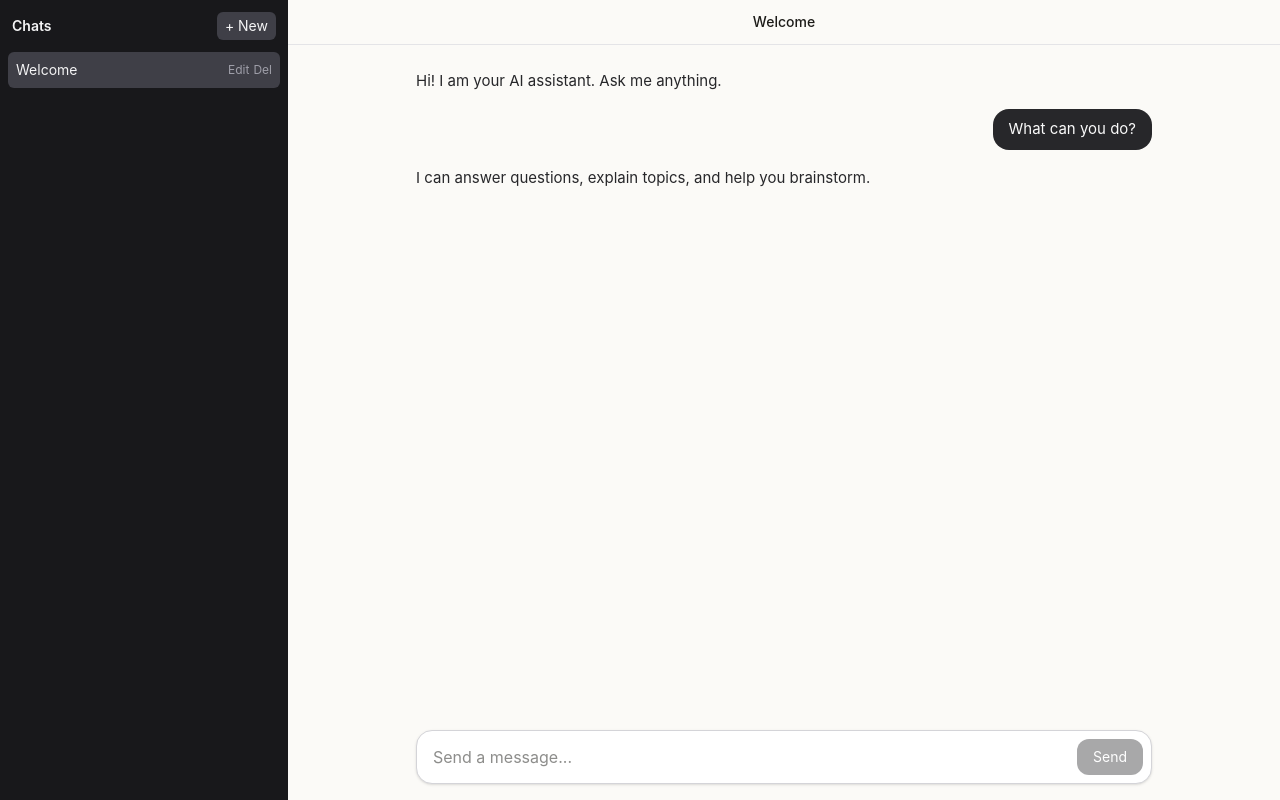
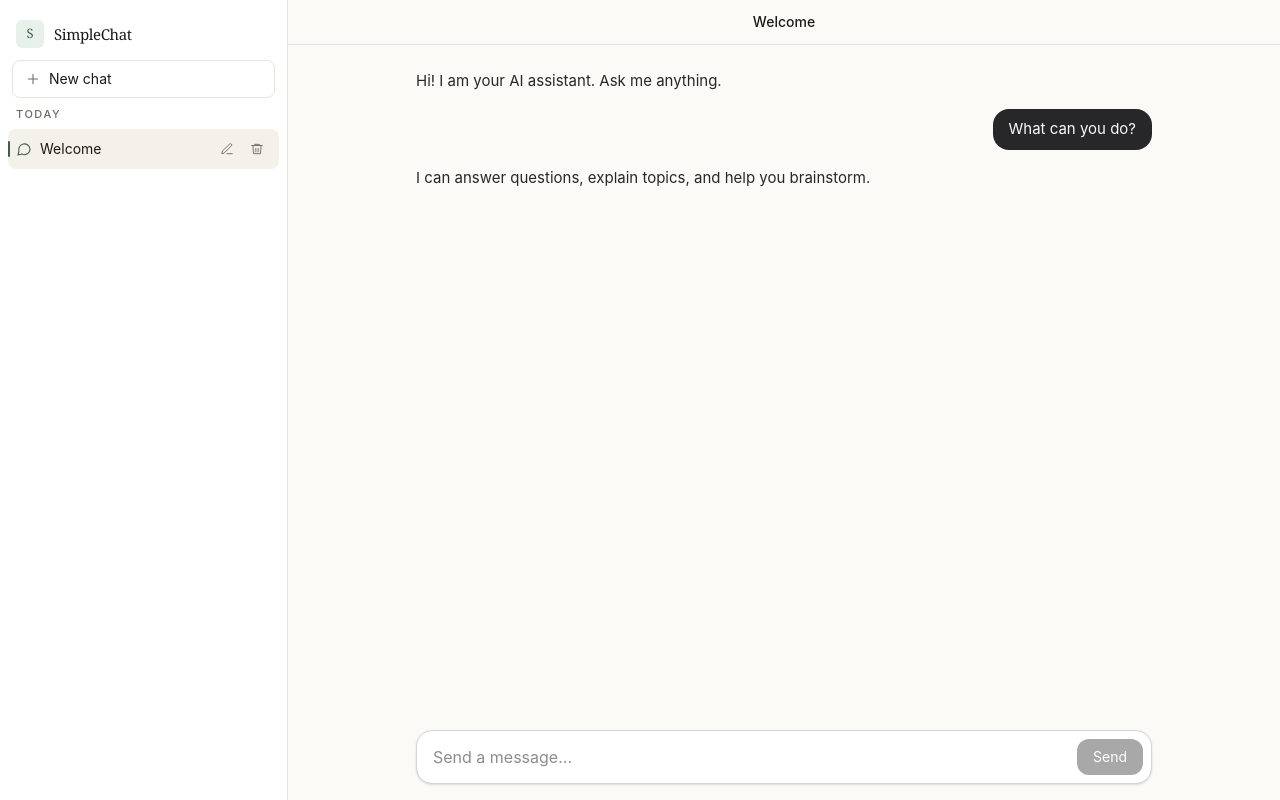
Before and after one commit to LaDonaAmor/simplechat.ai, a React (Vite) app: page / in a window 1280 px wide. Both pictures are taken after a click on the button "Welcome". Built offline with nearby package versions, Linux system fonts and the light colour scheme.

Commit message:
feat: redesign sidebar with grouped conversations and icon actions

```diff
--- a/src/components/Sidebar.tsx
+++ b/src/components/Sidebar.tsx
@@ -1,5 +1,6 @@
 import { useState } from "react";
 import type { Conversation } from "../types/chat";
+import { ChatIcon, CloseIcon, PencilIcon, PlusIcon, TrashIcon } from "./icons";
 
 interface SidebarProps {
   conversations: Conversation[];
@@ -12,8 +13,41 @@ interface SidebarProps {
   onDelete: (id: string) => void;
 }
 
-const actionClasses =
-  "text-xs text-zinc-400 opacity-100 transition hover:text-zinc-100 focus-visible:opacity-100 md:opacity-0 md:group-hover:opacity-100 md:group-focus-within:opacity-100";
+interface Group {
+  label: string;
+  items: Conversation[];
+}
+
+const iconButton =
+  "grid h-7 w-7 place-items-center rounded-md text-muted transition hover:bg-surface focus-visible:outline-none focus-visible:ring-2 focus-visible:ring-accent/40";
+
+function groupByRecency(conversations: Conversation[]): Group[] {
+  const now = new Date();
+  const startOfToday = new Date(
+    now.getFullYear(),
+    now.getMonth(),
+    now.getDate(),
+  ).getTime();
+  const startOfYesterday = startOfToday - 86_400_000;
+  const sevenDaysAgo = startOfToday - 6 * 86_400_000;
+
+  const groups: Group[] = [
+    { label: "Today", items: [] },
+    { label: "Yesterday", items: [] },
+    { label: "Previous 7 days", items: [] },
+    { label: "Older", items: [] },
+  ];
+
+  const sorted = [...conversations].sort((a, b) => b.createdAt - a.createdAt);
+  for (const c of sorted) {
+    if (c.createdAt >= startOfToday) groups[0].items.push(c);
+    else if (c.createdAt >= startOfYesterday) groups[1].items.push(c);
+    else if (c.createdAt >= sevenDaysAgo) groups[2].items.push(c);
+    else groups[3].items.push(c);
+  }
+
+  return groups.filter((g) => g.items.length > 0);
+}
 
 export default function Sidebar({
   conversations,
@@ -27,6 +61,7 @@ export default function Sidebar({
 }: SidebarProps) {
   const [editingId, setEditingId] = useState<string | null>(null);
   const [draft, setDraft] = useState("");
+  const groups = groupByRecency(conversations);
 
   function commit() {
     if (editingId && draft.trim()) onRename(editingId, draft.trim());
@@ -40,43 +75,84 @@ export default function Sidebar({
           type="button"
           aria-label="Close conversations"
           onClick={onClose}
-          className="fixed inset-0 z-20 bg-black/50 md:hidden"
+          className="fixed inset-0 z-20 bg-black/30 md:hidden"
         />
       )}
       <aside
         id="conversation-sidebar"
         aria-label="Conversations"
-        className={`fixed inset-y-0 left-0 z-30 flex w-72 flex-col bg-zinc-900 text-zinc-100 transition-transform md:static md:translate-x-0 ${
+        className={`fixed inset-y-0 left-0 z-30 flex w-72 flex-col border-r border-line bg-surface text-ink transition-transform md:static md:translate-x-0 ${
           isOpen ? "translate-x-0" : "-translate-x-full"
         }`}
       >
-        <div className="flex items-center justify-between gap-2 p-3">
-          <span className="text-sm font-semibold">Chats</span>
+        <div className="flex items-center justify-between px-4 pb-3 pt-5">
+          <div className="flex items-center gap-2.5">
+            <span
+              aria-hidden
+              className="grid h-7 w-7 place-items-center rounded-md bg-accent-soft font-serif text-[13px] font-medium text-accent"
+            >
+              S
+            </span>
+            <span className="font-serif text-[15px] tracking-tight">
+              SimpleChat
+            </span>
+          </div>
+          <button
+            type="button"
+            onClick={onClose}
+            aria-label="Close conversations"
+            className={`${iconButton} md:hidden`}
+          >
+            <CloseIcon className="h-4 w-4" />
+          </button>
+        </div>
+
+        <div className="px-3 pb-2">
           <button
             type="button"
             onClick={onNew}
-            className="rounded-md bg-zinc-700 px-2 py-1 text-sm hover:bg-zinc-600"
+            className="flex w-full items-center gap-2 rounded-lg border border-line px-3 py-2 text-sm text-ink transition hover:border-accent/40 hover:bg-surface-2 focus-visible:outline-none focus-visible:ring-2 focus-visible:ring-accent/40"
           >
-            + New
+            <PlusIcon className="h-4 w-4 text-muted" />
+            New chat
           </button>
         </div>
 
         <nav
           aria-label="Conversation list"
-          className="flex-1 overflow-y-auto px-2 pb-2"
+          className="flex-1 overflow-y-auto px-2 pb-4"
         >
-          {conversations.length === 0 && (
-            <p className="px-2 py-4 text-sm text-zinc-400">
+          {groups.length === 0 && (
+            <p className="px-3 py-6 text-sm text-muted">
               No conversations yet.
             </p>
           )}
-          {conversations.map((c) => (
+          {groups.map((group) => (
+            <div key={group.label} className="mb-3">
+              <p className="px-2 pb-1.5 text-[11px] font-medium uppercase tracking-[0.14em] text-muted">
+                {group.label}
+              </p>
+              <ul className="space-y-0.5">
+                {group.items.map((c) => {
+                  const isActive = c.id === activeId;
+                  return (
+                    <li key={c.id}>
                       <div
-              key={c.id}
-              className={`group flex items-center gap-1 rounded-md px-2 py-2 text-sm ${
-                c.id === activeId ? "bg-zinc-700" : "hover:bg-zinc-800"
+                        className={`group relative flex items-center gap-2 rounded-lg px-2 py-1.5 text-sm transition ${
+                          isActive ? "bg-surface-2" : "hover:bg-surface-2"
                         }`}
                       >
+                        {isActive && (
+                          <span
+                            aria-hidden
+                            className="absolute left-0 top-1/2 h-4 w-0.5 -translate-y-1/2 rounded-full bg-accent"
+                          />
+                        )}
+                        <ChatIcon
+                          className={`h-4 w-4 shrink-0 ${
+                            isActive ? "text-accent" : "text-muted"
+                          }`}
+                        />
                         {editingId === c.id ? (
                           <input
                             autoFocus
@@ -88,7 +164,7 @@ export default function Sidebar({
                               if (e.key === "Enter") commit();
                               if (e.key === "Escape") setEditingId(null);
                             }}
-                  className="w-full rounded bg-zinc-800 px-2 py-1 text-zinc-100 outline-none"
+                            className="min-w-0 flex-1 rounded-md border border-line bg-surface px-1.5 py-1 text-ink outline-none focus:border-accent/50"
                           />
                         ) : (
                           <>
@@ -98,12 +174,13 @@ export default function Sidebar({
                                 onSelect(c.id);
                                 onClose();
                               }}
-                    aria-current={c.id === activeId ? "page" : undefined}
-                    className="flex-1 truncate text-left"
+                              aria-current={isActive ? "page" : undefined}
+                              className="min-w-0 flex-1 truncate text-left"
                               title={c.title}
                             >
                               {c.title}
                             </button>
+                            <div className="flex items-center gap-0.5 opacity-100 transition md:opacity-0 md:group-hover:opacity-100 md:group-focus-within:opacity-100">
                               <button
                                 type="button"
                                 onClick={() => {
@@ -111,20 +188,26 @@ export default function Sidebar({
                                   setDraft(c.title);
                                 }}
                                 aria-label={`Rename ${c.title}`}
-                    className={actionClasses}
+                                className={`${iconButton} hover:text-ink`}
                               >
-                    Edit
+                                <PencilIcon className="h-3.5 w-3.5" />
                               </button>
                               <button
                                 type="button"
                                 onClick={() => onDelete(c.id)}
                                 aria-label={`Delete ${c.title}`}
-                    className={actionClasses}
+                                className={`${iconButton} hover:text-danger`}
                               >
-                    Del
+                                <TrashIcon className="h-3.5 w-3.5" />
                               </button>
+                            </div>
                           </>
                         )}
+                      </div>
+                    </li>
+                  );
+                })}
+              </ul>
             </div>
           ))}
         </nav>
```
Lines whose indentation alone changed are shown as unchanged.
